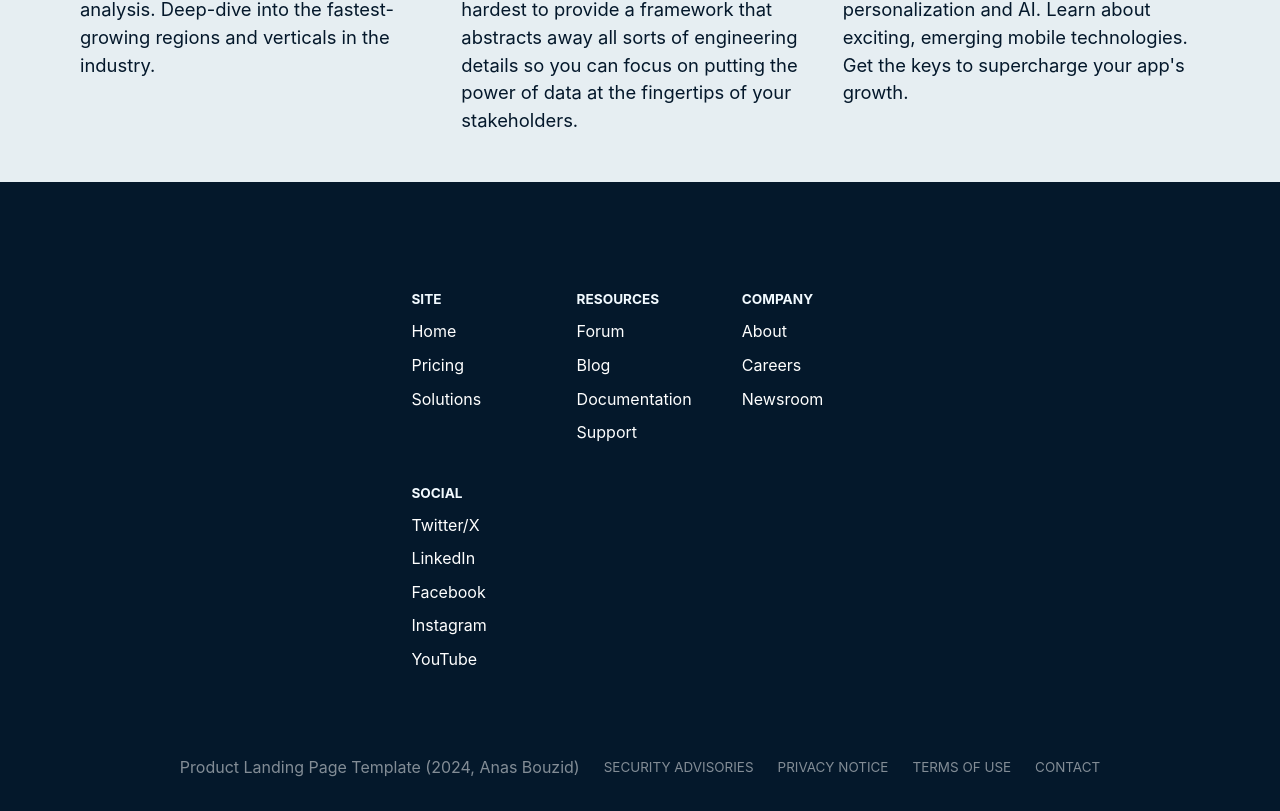
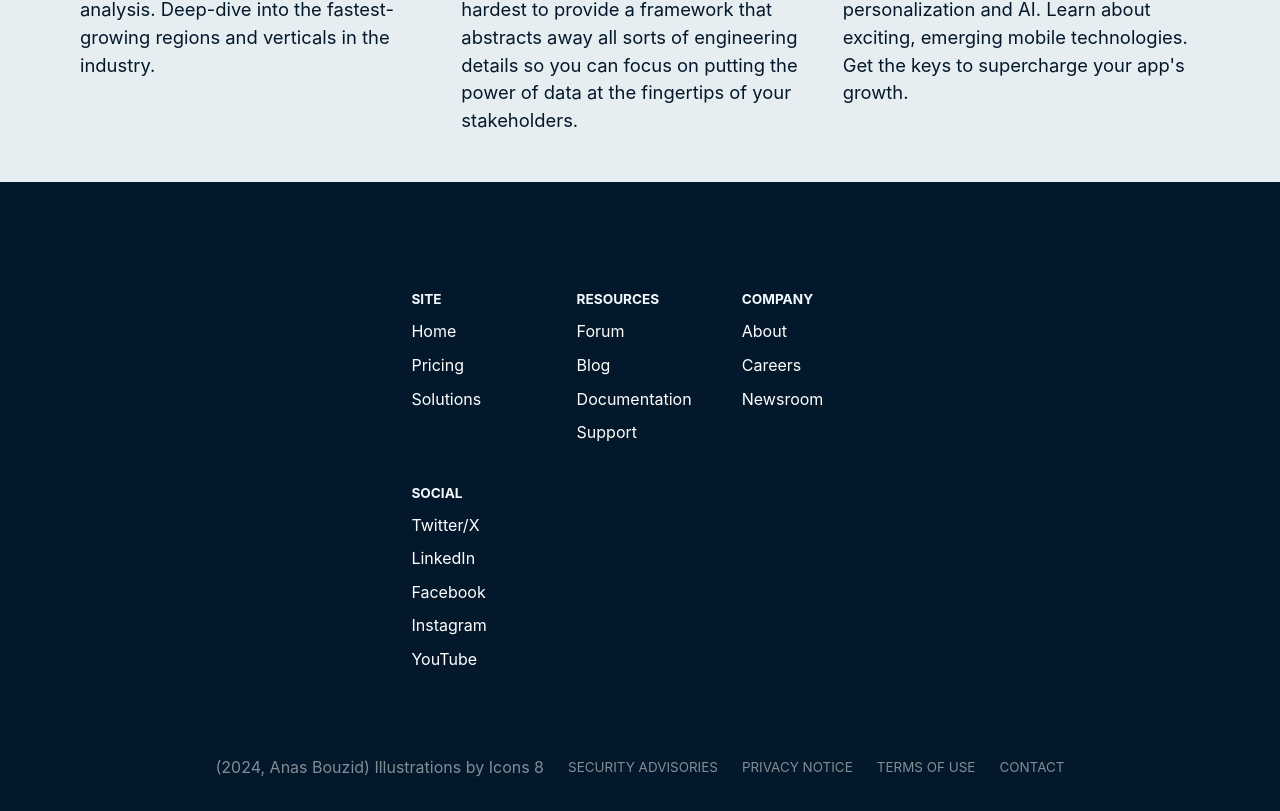
Before and after one commit to bouzidanas/product-page-template, a React (Vite) app: page / in a window 1280 px wide. Shown: the part 3875-4686 px from the top of the page. Built offline with nearby package versions, Linux system fonts and the light colour scheme; a web font is replaced by a local one.

Commit message:
update footer

```diff
--- a/src/AdjustLandingPage.tsx
+++ b/src/AdjustLandingPage.tsx
@@ -66,7 +66,7 @@ const Header = () => {
 const Footer = () => {
   return (
     <div className="footer">
-      <span>Product Landing Page Template (2024, Anas Bouzid)</span>
+      <span>(2024, Anas Bouzid) Illustrations by <a href="https://icons8.com/illustrations/author/zD2oqC8lLBBA">Icons 8</a></span>
       <a href="#">SECURITY ADVISORIES</a>
       <a href="#">PRIVACY NOTICE</a>
       <a href="#">TERMS OF USE</a>
```
Also changed, not shown: 1 other file (tests, documents, lock files or other folders).
